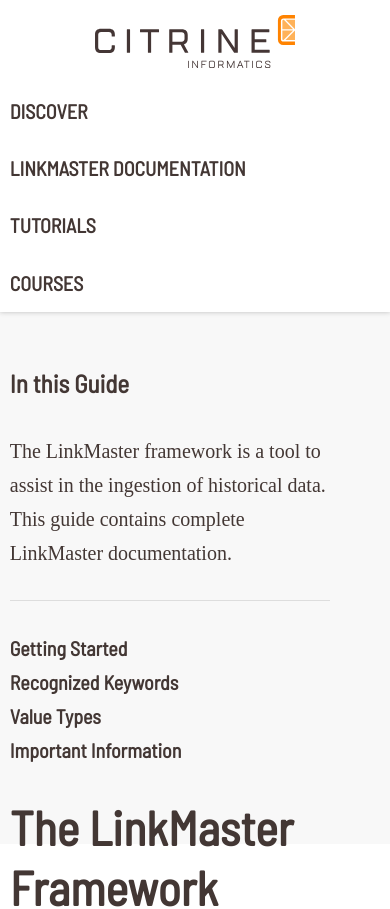
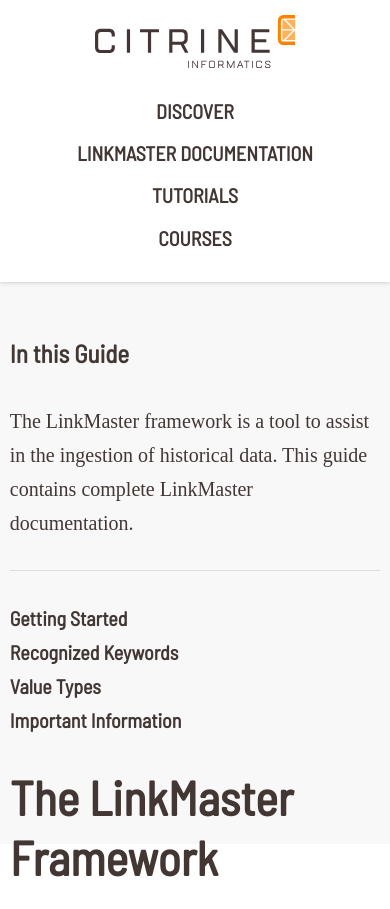
Before and after one commit to CitrineInformatics/citrineu, a React (Create React App) app: page /citrineu/linkmaster-documentation in a window 390 px wide. Shown: the top 909 px of the page. Built offline with nearby package versions, Linux system fonts and the light colour scheme; a web font is replaced by a local one.

Commit message:
basic mob styling

```diff
--- a/src/components/CardTitle/CardTitle.js
+++ b/src/components/CardTitle/CardTitle.js
@@ -9,15 +9,15 @@
 
     render() {
         return (
-            <div className="module p100 pxs pls prs bold card-title">
+            <div className="module p100 p100-mob pxs pls prs bold card-title" id="cardTitle">
                 <div className="container">
-                    <div className="module mrs">
+                    <div className="module no-collapse mr">
                         <Icon style={this.props.type} />
                     </div>
-                    <div className="module">
+                    <div className="module no-collapse">
                         <Link to={`${this.props.path}/${this.props.id}`}>{ this.props.title }</Link>
                     </div>
-                    <div className="module lowercase self-align-right">
+                    <div className="module no-collapse lowercase self-align-right">
                         { this.props.length !== undefined ? `${this.props.length} min` : '' }
                     </div>
                 </div>
--- a/src/components/CardTitle/CardTitle.scss
+++ b/src/components/CardTitle/CardTitle.scss
@@ -16,3 +16,14 @@
 .card-title.topic-programming {
     background-color: $accent-color3;
 }
+
+@media (max-width: 768px) {
+	.card-title, #cardTitle {
+        padding: $small;
+        margin-bottom: 0;
+
+        .module {
+            margin-bottom: 0;
+        }
+    }
+}
--- a/src/components/Courses/Courses.js
+++ b/src/components/Courses/Courses.js
@@ -1,8 +1,6 @@
 import React , { Component } from 'react';
-import FilterBy from '../FilterBy/FilterBy';
 import Card from '../Card/Card';
 import Course from '../Course/Course';
-import data from '../../dummyData.json';
 import Loading from '../Loading/Loading';
 import { BrowserRouter as Router, Route, Link, Switch } from "react-router-dom";
 
@@ -17,7 +15,6 @@
         }
 
         this.url = "https://citrineu.herokuapp.com/api"
-        this.url2 = "http://localhost:5000/api"
     }
 
     componentDidMount() {
--- a/src/components/HorizontalNavigation/HorizontalNavigation.scss
+++ b/src/components/HorizontalNavigation/HorizontalNavigation.scss
@@ -2,3 +2,9 @@
     font-family: $heading-font;
     text-transform: uppercase;
 }
+
+@media(max-width: 768px) {
+    .horizontal-navigation .module {
+        margin-bottom: 15px;
+    }
+}
--- a/src/components/Step/Step.js
+++ b/src/components/Step/Step.js
@@ -22,9 +22,8 @@
 
                 step
                 ? <div className="container">
-                    <div className="module p70 step prl">
+                    <div className="module p70 step prl mob-order-2">
                         <h2 className="mbm">{ step.title }</h2>
-
                         {
                             step.step_type == 'video'
                             ?
@@ -33,7 +32,7 @@
                         }
                     </div>
 
-                    <div className="module p30">
+                    <div className="module p30 mob-order-1">
                         <span className="heading bold large mbs">In this Section</span>
                         <VerticalNavigation
                             theme="compact"
--- a/src/index.js
+++ b/src/index.js
@@ -26,7 +26,7 @@
                         <Logo />
                     </div>
 
-                    <div className="module self-align-right horizontal-navigation">
+                    <div className="module self-align-right horizontal-navigation mob-text-center">
                         <HorizontalNavigation navItems={navItems}/>
                     </div>
                 </div>
--- a/src/paint.scss
+++ b/src/paint.scss
@@ -682,7 +682,19 @@
 	.per70.no-collapse,
 	.per75.no-collapse,
 	.per80.no-collapse,
-	.per90.no-collapse {
+	.per90.no-collapse,
+	.p10.no-collapse,
+	.p20.no-collapse,
+	.p25.no-collapse,
+	.p30.no-collapse,
+	.p40.no-collapse,
+	.p50.no-collapse,
+	.p60.no-collapse,
+	.p70.no-collapse,
+	.p75.no-collapse,
+	.p80.no-collapse,
+	.p90.no-collapse,
+	.module.no-collapse {
 		width: initial;
 	}
 
@@ -805,8 +817,7 @@
 	}
 
 	.container,
-	.module-container,
-	.container-extender {
+	.module-container {
 		width: 95%;
 		margin: 0 auto;
 	}
@@ -818,6 +829,8 @@
 	.module:last-of-type {
 		margin-bottom: 0;
 	}
+
+
 
 	.module,
 	.per10,
@@ -993,21 +1006,25 @@
 		text-align: center;
 	}
 
-	.module,
-	body :not(.p10-mob)
-	:not(.p20-mob)
-	:not(.p25-mob)
-	:not(.p30-mob)
-	:not(.p33-mob)
-	:not(.p40-mob)
-	:not(.p50-mob)
-	:not(.p60-mob)
-	:not(.p66-mob)
-	:not(.p70-mob)
-	:not(.p75-mob)
-	:not(.p80-mob)
-	:not(.p90-mob)
-	:not(.p100-mob) {
+	.mob-text-center {
+		text-align: center;
+	}
+
+	// .module,
+	// body :not(.p10-mob)
+	// :not(.p20-mob)
+	// :not(.p25-mob)
+	// :not(.p30-mob)
+	// :not(.p33-mob)
+	// :not(.p40-mob)
+	// :not(.p50-mob)
+	// :not(.p60-mob)
+	// :not(.p66-mob)
+	// :not(.p70-mob)
+	// :not(.p75-mob)
+	// :not(.p80-mob)
+	// :not(.p90-mob)
+	// :not(.p100-mob) {
 		.padding-left-mini, .plxs,
 		.padding-left-small, .pls,
 		.padding-left-medium, .plm,
@@ -1029,5 +1046,11 @@
 		.margin-right {
 			margin-right: 0;
 		}
+	//}
+
+	.module.no-collapse {
+		padding-left: initial;
+		padding-right: initial;
 	}
+
 }
```
